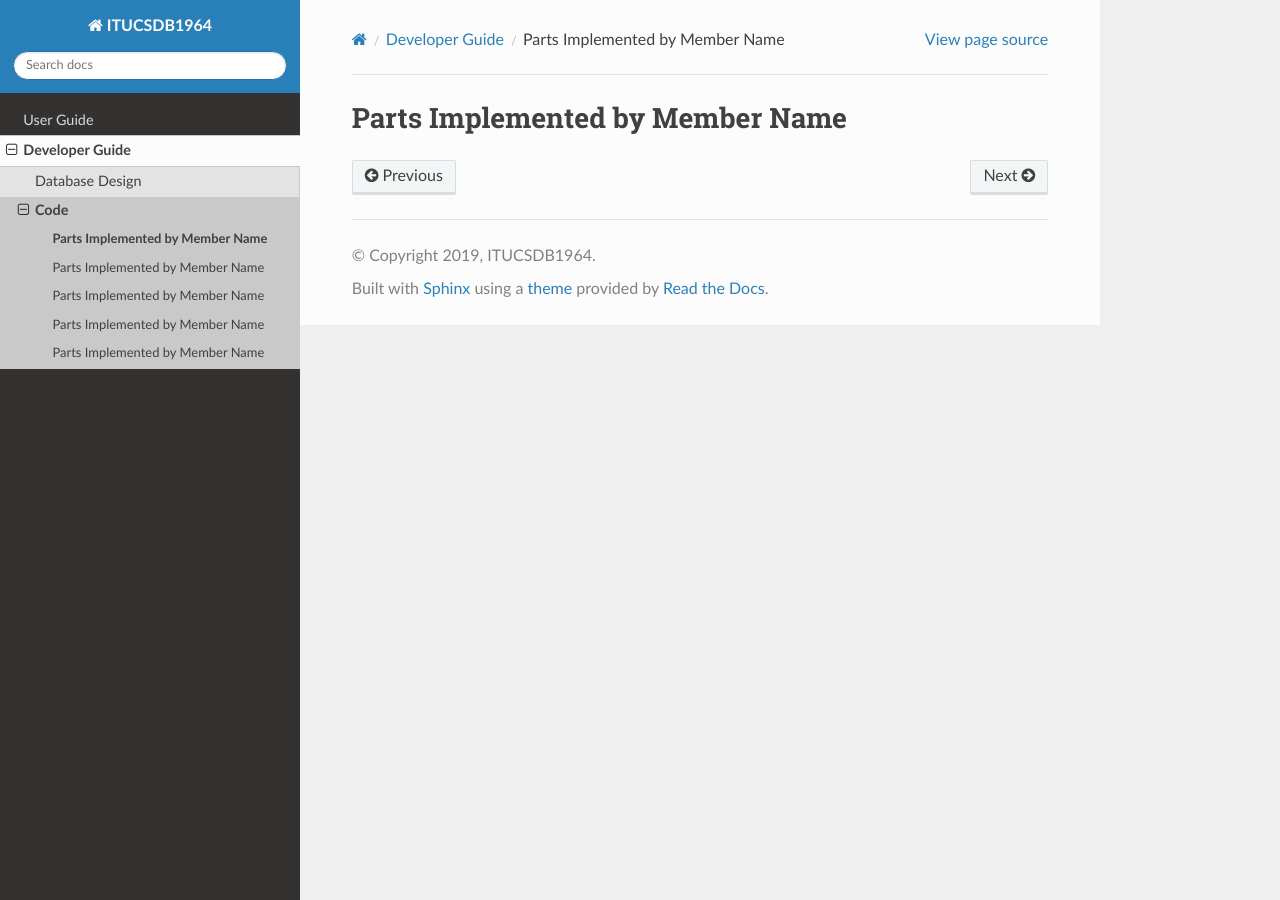
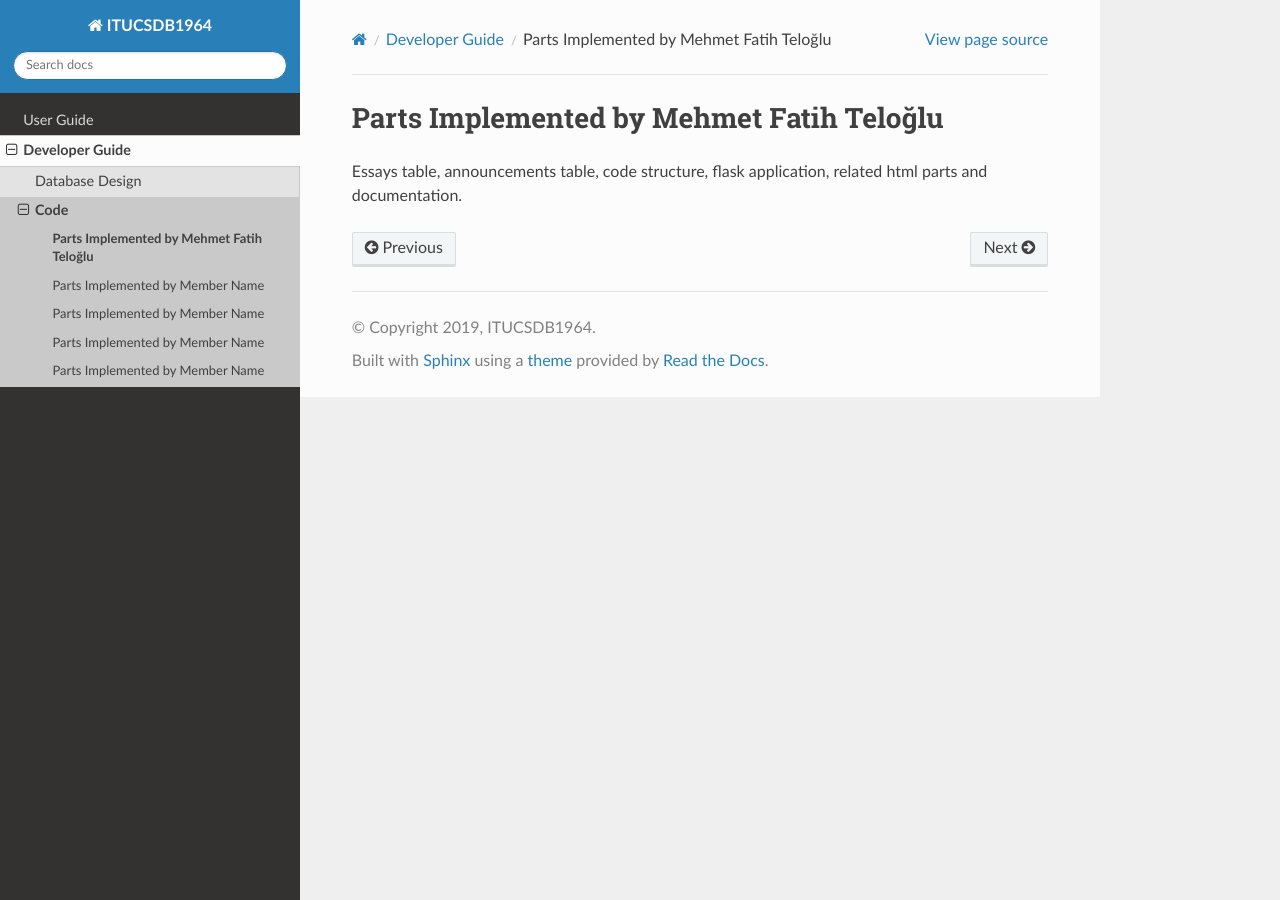
Before and after one commit to itucsdb1964/earthquake, a Sphinx documentation site: the page built from docs/source/developer/member1.rst, in a window 1280 px wide. Built offline with Sphinx 7.4.7 and the Read the Docs theme 2.0.0, drawn with Linux system fonts in a browser that asks for light colours.

Commit message:
Update member1.rst

```diff
--- a/docs/source/developer/member1.rst
+++ b/docs/source/developer/member1.rst
@@ -1,2 +1,3 @@
-Parts Implemented by Member Name
+Parts Implemented by Mehmet Fatih Teloğlu
 ================================
+Essays table, announcements table, code structure, flask application, related html parts and documentation.
```
